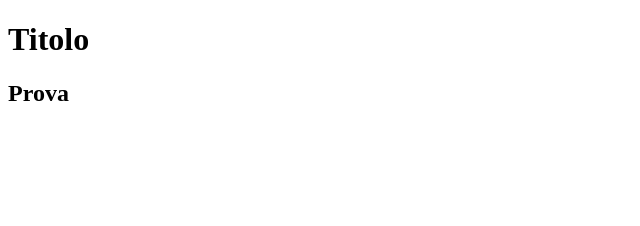
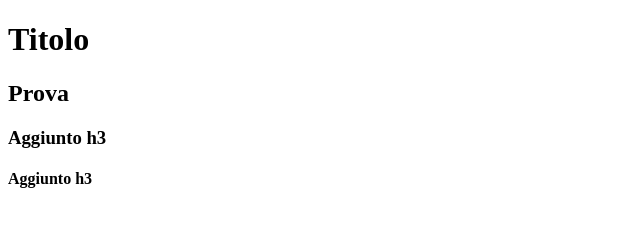
Before and after one commit to paolocalvaresi/provagit, a plain HTML site: page index.html in a window 1280 px wide. Shown: the whole page, without its empty margins (0-640 px from the left). Drawn offline with Linux system fonts and the light colour scheme.

Commit message:
aggiunto h3 h4

```diff
--- a/index.html
+++ b/index.html
@@ -9,5 +9,7 @@
 <body>
 	<h1>Titolo</h1>
 	<h2>Prova</h2>
+	<h3>Aggiunto h3</h3>
+	<h4>Aggiunto h3</h4>
 </body>
 </html>
```
